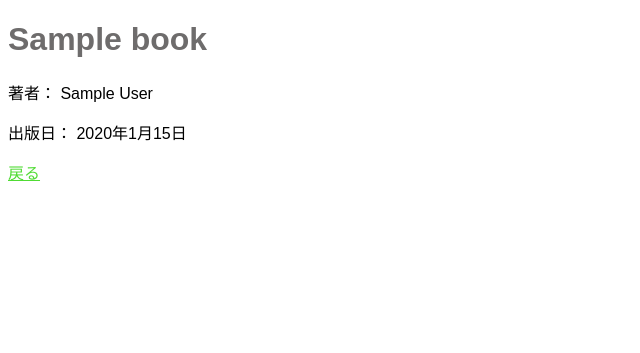
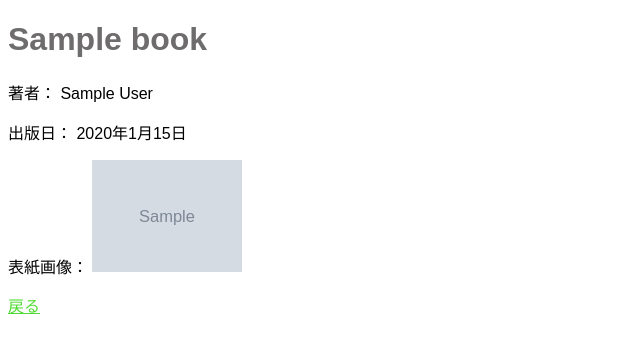
Before and after one commit to shusuke-lifebook/myproject, a Django app: page /ex02/1/ in a window 1280 px wide. Shown: the top 353 px of the page, without its empty margins (0-640 px from the left). Run offline with Django 5.2, Linux system fonts and the light colour scheme; tables that the repository leaves empty hold one stand-in row (values such as "Sample post"); grey boxes marked "Sample" are stand-in pictures.

Commit message:
4-3 画像ファイルの登録方法の学習完了
CHAPTER4の学習完了

```diff
--- a/myproject/bookapp/forms.py
+++ b/myproject/bookapp/forms.py
@@ -10,11 +10,14 @@ class BookForm(forms.ModelForm):
         # フォームに基づくモデルを指定
         model = Book
         # フォームに表示するフィールドを指定
-        fields = ["title", "author", "publication_date"]
+        # ▽▽▽▽ 4.13 ▽▽▽▽
+        fields = ["title", "author", "publication_date", "cover_image"]
         # ▽▽▽▽ 4.11 ▽▽▽▽
         labels = {
             "title": "タイトル",
             "author": "著書",
             "publication_date": "出版日",
+            "cover_image": "表紙画像",
         }
+        # △△△△ 4.13 △△△△
         # △△△△ 4.11 △△△△
--- a/myproject/bookapp/models.py
+++ b/myproject/bookapp/models.py
@@ -14,6 +14,11 @@ class Book(models.Model):
     # 出版日
     publication_date = models.DateField()
 
+    # ▽▽▽▽ 4.12 ▽▽▽▽
+    # 画像フィールドを追加
+    cover_image = models.ImageField(upload_to="book_covers/", blank=True, null=True)
+    # △△△△ 4.12 △△△△
+
     # オブジェクトの文字列表現を定義
     def __str__(self):
         # 書籍のタイトルを返す。
--- a/myproject/bookapp/templates/bookapp/book_detail.html
+++ b/myproject/bookapp/templates/bookapp/book_detail.html
@@ -10,6 +10,14 @@
     <h1>{{ book.title }}</h1>
     <p>著者： {{ book.author }}</p>
     <p>出版日： {{ book.publication_date }}</p>
+    {% comment "▽▽▽ 4.15 ▽▽▽" %}{% endcomment %}
+    <p>表紙画像：
+    {% if book.cover_image %}
+        <img src="{{ book.cover_image.url }}" alt="{{ book.title }}" class="book-cover">
+    {% else %}
+        未設定
+    {% endif %}
+    </p>
     <a href="{% url 'book_list' %}">戻る</a>
 </body>
 </html>
--- a/myproject/bookapp/templates/bookapp/book_form.html
+++ b/myproject/bookapp/templates/bookapp/book_form.html
@@ -8,7 +8,7 @@
 </head>
 <body>
     <h1>{{title}}</h1>
-    <form method="post">
+    <form method="post" enctype="multipart/form-data">
         {% csrf_token %}
         {{ form.as_p }}
         <button type="submit">保存</button>
--- a/myproject/bookapp/views.py
+++ b/myproject/bookapp/views.py
@@ -32,7 +32,7 @@ def book_detail(request, pk):
 def book_create(request):
     if request.method == "POST":
         # フォームにPOSTデータをバインド
-        form = BookForm(request.POST)
+        form = BookForm(request.POST, request.FILES)
         if form.is_valid():
             # フォームデータが有効であれば
             form.save()
@@ -57,7 +57,7 @@ def book_update(request, pk):
     target = get_object_or_404(Book, pk=pk)
     if request.method == "POST":
         # フォームにPOSTデータをバインド
-        form = BookForm(request.POST, instance=target)
+        form = BookForm(request.POST, request.FILES, instance=target)
         if form.is_valid():
             # フォームデータが有効であれば更新
             form.save()
--- a/myproject/myproject/settings.py
+++ b/myproject/myproject/settings.py
@@ -10,6 +10,7 @@ For the full list of settings and their values, see
 https://docs.djangoproject.com/en/5.2/ref/settings/
 """
 
+import os
 from pathlib import Path
 
 # Build paths inside the project like this: BASE_DIR / 'subdir'.
@@ -130,3 +131,8 @@ DEFAULT_AUTO_FIELD = "django.db.models.BigAutoField"
 from django.contrib.messages import constants as message_constants
 
 MESSAGE_LEVEL = message_constants.DEBUG
+
+# メディアファイルのURL
+MEDIA_URL = "/media/"
+# メディアファイルの保存先を指定
+MEDIA_ROOT = os.path.join(BASE_DIR, "media")
--- a/myproject/myproject/urls.py
+++ b/myproject/myproject/urls.py
@@ -15,6 +15,8 @@ Including another URLconf
     2. Add a URL to urlpatterns:  path('blog/', include('blog.urls'))
 """
 
+from django.conf import settings
+from django.conf.urls.static import static
 from django.contrib import admin
 from django.urls import include, path
 
@@ -24,4 +26,4 @@ urlpatterns = [
     path("ex01/", include("helloapp.urls")),
     # 'ex02/'のURLがリクエストされたときに、bookappのURLパターンに委任する
     path("ex02/", include("bookapp.urls")),
-]
+] + static(settings.MEDIA_URL, document_root=settings.MEDIA_ROOT)
--- a/myproject/static/main.css
+++ b/myproject/static/main.css
@@ -18,3 +18,8 @@ a:hover {
     /* リンクにマウスカーソルが乗った時の文字色を#1e80d5(青色)に設定 */
     color: #1e80d5;
 }
+
+.book-cover {
+    width: 150px;
+    height: auto;
+}
```
Also changed, not shown: myproject/bookapp/migrations/0002_book_cover_image.py (added).
